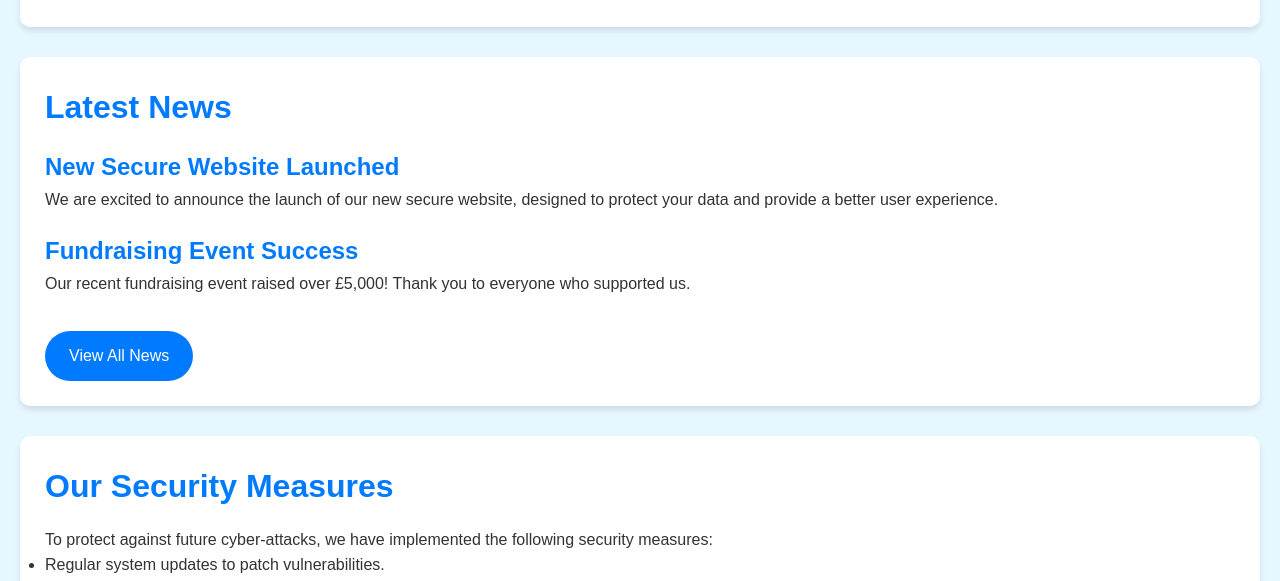
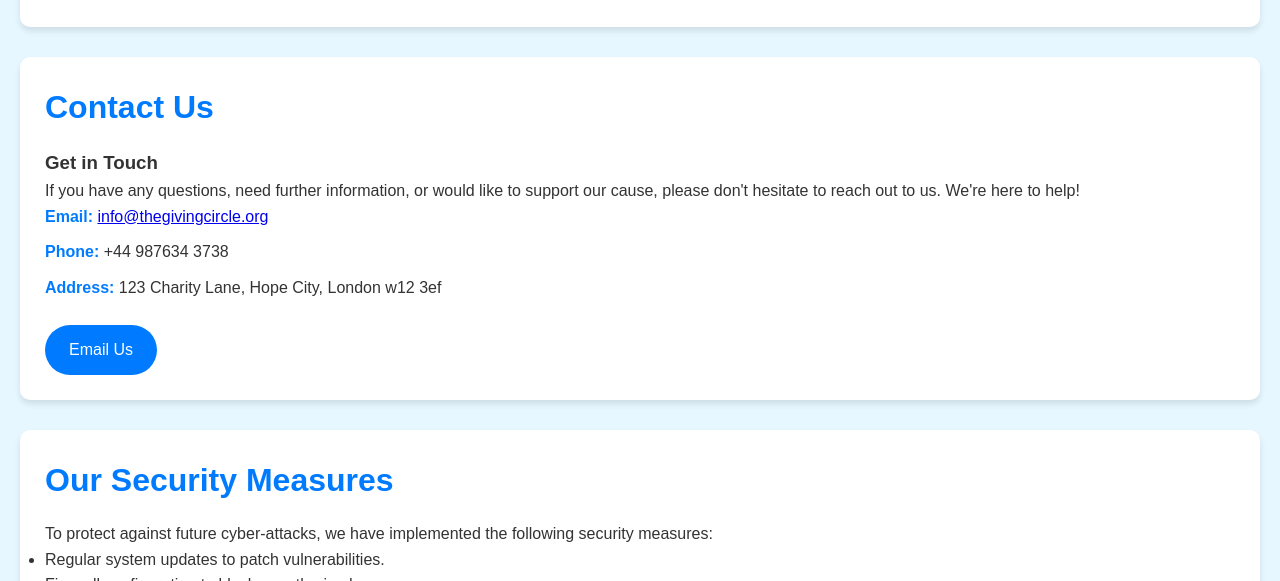
Before and after one commit to hellohello123there/cybertask, a plain HTML site: page legal.html in a window 1280 px wide. Shown: the part 759-1340 px from the top of the page. Drawn offline with Linux system fonts and the light colour scheme.

Commit message:
modified:   legal.html

```diff
--- a/legal.html
+++ b/legal.html
@@ -129,13 +129,17 @@
             transform: translateY(-3px);
         }
 
-        .news-item, .staff-member {
-            margin-bottom: 20px;
+        .contact-info ul {
+            list-style-type: none;
+            padding: 0;
         }
 
-        .news-item h3, .staff-member h3 {
+        .contact-info ul li {
+            margin-bottom: 10px;
+        }
+
+        .contact-info ul li strong {
             color: #007BFF;
-            font-size: 1.5rem;
         }
 
         img {
@@ -189,17 +193,20 @@
             </a>
         </section>
 
-        <section id="news">
-            <h2>Latest News</h2>
-            <div class="news-item">
-                <h3>New Secure Website Launched</h3>
-                <p>We are excited to announce the launch of our new secure website, designed to protect your data and provide a better user experience.</p>
+        <section id="contact">
+            <h2>Contact Us</h2>
+            <div class="contact-info">
+                <h3>Get in Touch</h3>
+                <p>
+                    If you have any questions, need further information, or would like to support our cause, please don't hesitate to reach out to us. We're here to help!
+                </p>
+                <ul>
+                    <li><strong>Email:</strong> <a href="mailto:info@thegivingcircle.org">info@thegivingcircle.org</a></li>
+                    <li><strong>Phone:</strong> +44 987634 3738</li>
+                    <li><strong>Address:</strong> 123 Charity Lane, Hope City, London w12 3ef</li>
+                </ul>
             </div>
-            <div class="news-item">
-                <h3>Fundraising Event Success</h3>
-                <p>Our recent fundraising event raised over £5,000! Thank you to everyone who supported us.</p>
-            </div>
-            <a href="http://192.168.11.164/stories.html" class="button">View All News</a>
+            <a href="mailto:info@thegivingcircle.org" class="button">Email Us</a>
         </section>
 
         <section id="security">
@@ -213,7 +220,7 @@
                 <li>Encrypted backups to prevent data loss.</li>
                 <li>Two-factor authentication (2FA) for all administrative accounts.</li>
             </ul>
-            <a href="news.html" class="button">Learn More About Security</a>
+            <a href="security.html" class="button">Learn More About Security</a>
         </section>
     </main>
 
```
